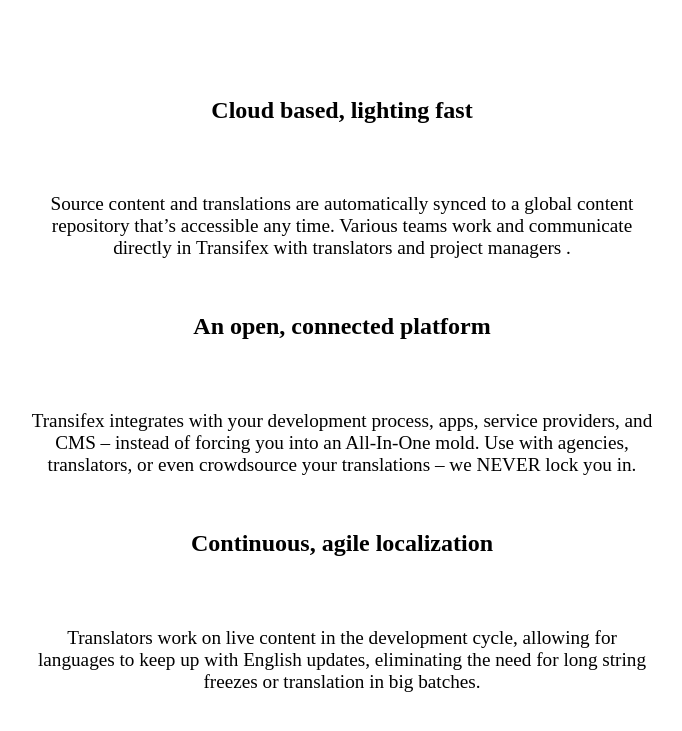
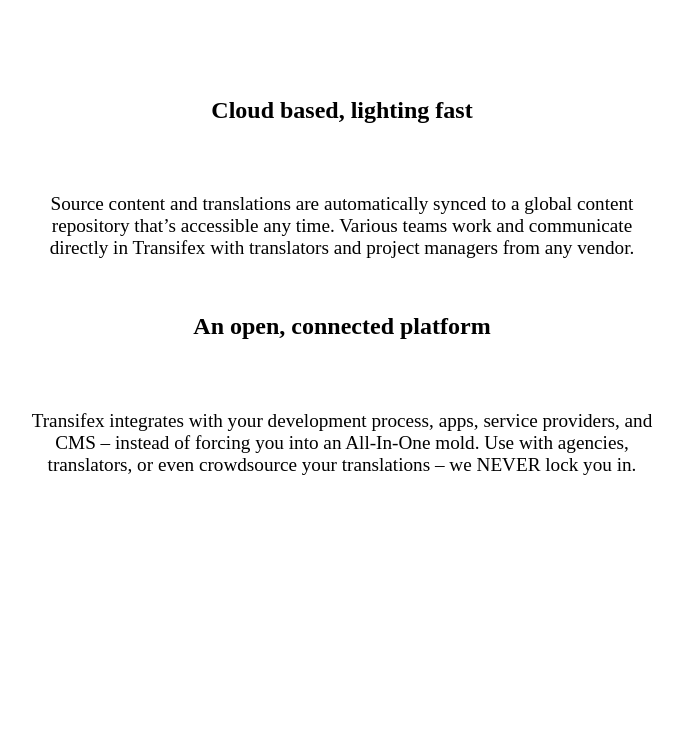
Before and after one commit to cchatzi/livetest, a plain HTML site: page index.html in a window 1280 px wide. Shown: the part 456-1187 px from the top of the page, without its empty margins (298-980 px from the left). After the commit the page ends 1066 px from the top, so only its background shows below. Drawn offline with Linux system fonts and the light colour scheme.

```diff
--- a/index.html
+++ b/index.html
@@ -42,7 +42,7 @@
             Source content and translations are automatically synced to a global
             content repository that’s accessible any time. Various teams work
             and communicate directly in Transifex with translators and project
-            managers .
+            managers from any vendor.
           </p>
         </article>
         <article>
@@ -55,14 +55,14 @@
           </p>
         </article>
 
-        <article>
+        <!-- <article>
           <h2>Continuous, agile localization</h2>
           <p>
             Translators work on live content in the development cycle, allowing
             for languages to keep up with English updates, eliminating the need
             for long string freezes or translation in big batches.
           </p>
-        </article>
+        </article> -->
       </section>
     </main>
   </body>
```
